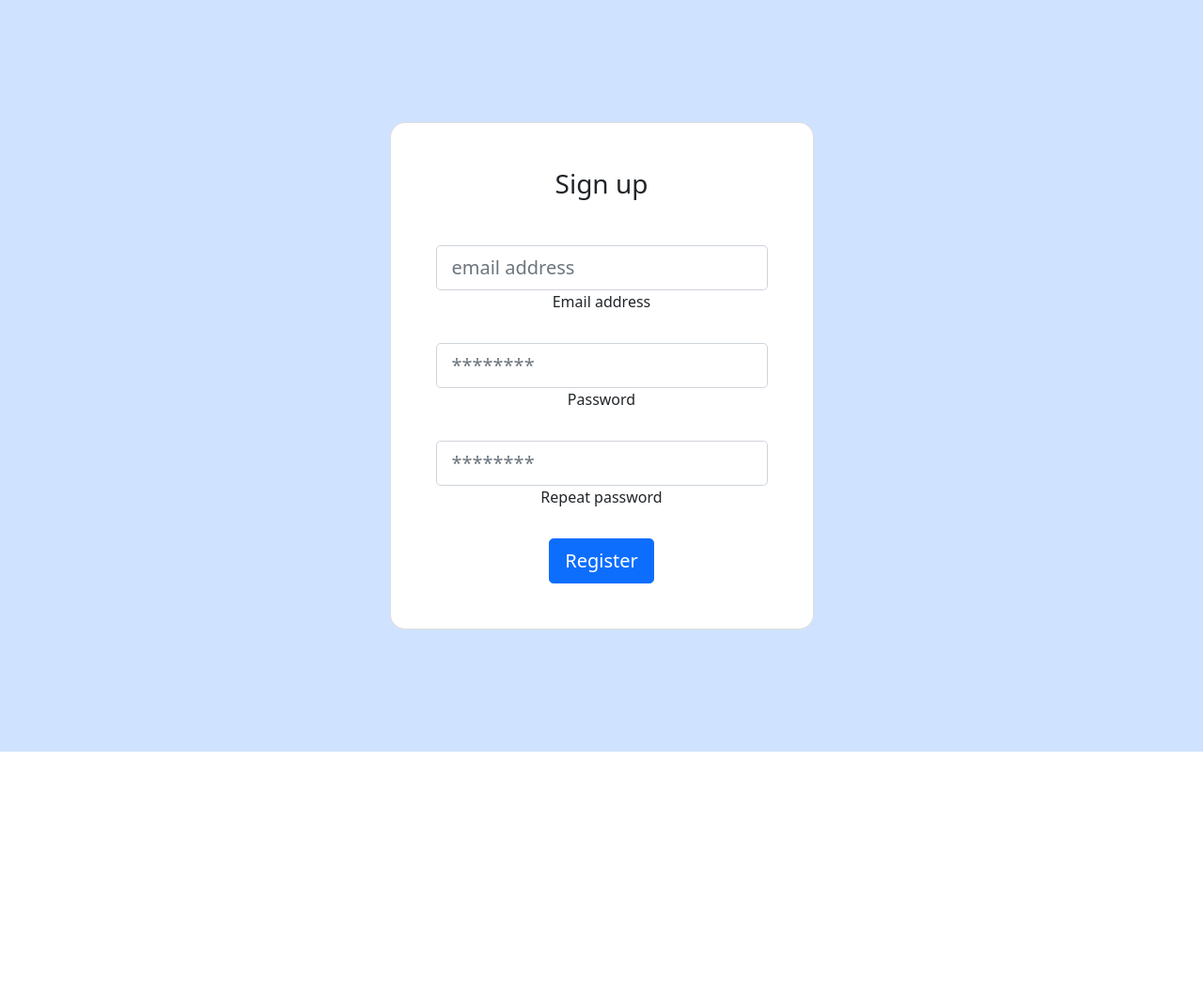
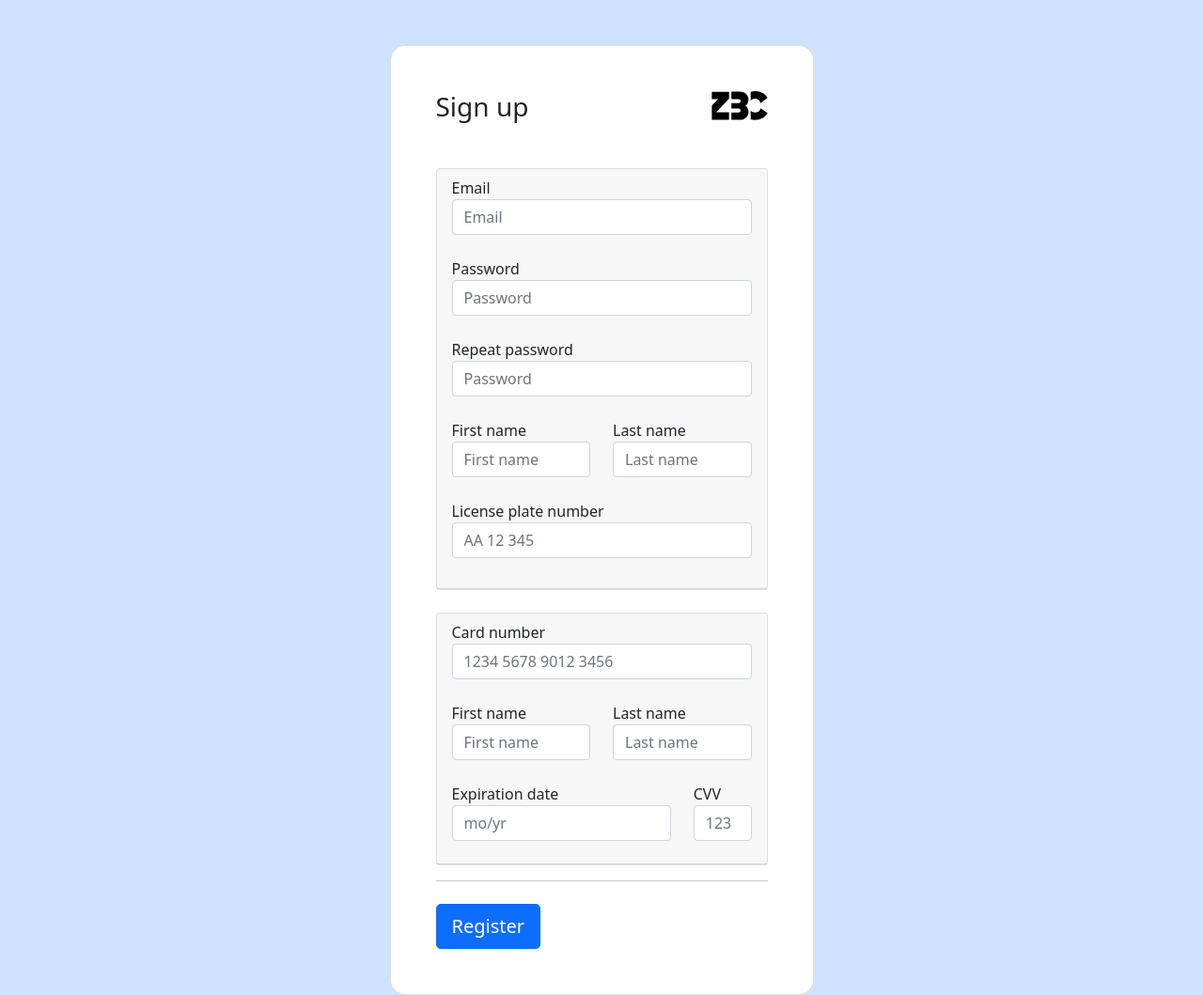
Before and after one commit to kermonurmeoja/ZBCparking, a plain HTML site: page register.html in a window 1280 px wide. Shown: the whole page at 94% size. Before the commit the page ends 800 px from the top, so only its background shows below. Drawn offline with nearby package versions, Linux system fonts and the light colour scheme.

Commit message:
Added card registering

```diff
--- a/register.html
+++ b/register.html
@@ -10,35 +10,114 @@
   <script src="https://cdn.jsdelivr.net/npm/bootstrap@5.1.3/dist/js/bootstrap.bundle.min.js"></script>
 </head>
 
-<body>
-<section class="vh-100" style="background-color: #cfe2ff;">
+<body style="background-color: #cfe2ff;">
+<section class="vh-100">
   <div class="container py-5 h-100">
     <div class="row d-flex justify-content-center align-items-center h-100">
       <div class="col-12 col-md-8 col-lg-6 col-xl-5">
         <div class="card shadow-2-strong" style="border-radius: 1rem;">
-          <div class="card-body p-5 text-center">
-
+          <div class="card-body p-5">
+            <a href="index.html" style="float:right;"><svg version="1.1" id="logo" xmlns="http://www.w3.org/2000/svg" xmlns:xlink="http://www.w3.org/1999/xlink" x="0px" y="0px" width="60px" height="31px" viewBox="0 0 60 31" style="enable-background: new 0 0 60 31;" xml:space="preserve">
+                        <polygon class="st0" points="18.7,0.7 0.4,0.7 0.4,8.5 7.1,8.5 0.4,15.5 0.4,30.4 18.7,30.4 18.7,22.6 5,22.6 18.7,8.1 "></polygon>
+              <path class="st0" d="M36.1,15.5L36.1,15.5L36.1,15.5c2.5-1.4,3.3-4.1,3.3-6.5c0-4.2-3.2-8.4-9.4-8.4h-8.8v7.8h5.5h0.9H29
+                            c1.4,0,2.1,1.1,2.1,2.2s-0.7,2.2-2.1,2.2h-1.4h-0.9h-5.5v2.8v2.8h5.5h0.9H29c1.4,0,2.1,1.1,2.1,2.2s-0.7,2.2-2.1,2.2h-1.4h-0.9h-5.5
+                            v7.8H30c6.2,0,9.4-4.2,9.4-8.4C39.4,19.6,38.5,16.9,36.1,15.5z"></path>
+              <path id="Upper_c" class="st0" d="M46.4,8.1c2.9,0,5.1,1.9,5.8,4.4h0.5L59.7,7C57,2.8,52.3,0.1,46.4,0.1c-1.6,0-3.2,0.2-4.7,0.7v9.3
+                            C42.9,8.8,44.5,8.1,46.4,8.1z"></path>
+              <path class="st0" d="M52.8,18.4h-0.5c-0.7,2.6-2.9,4.4-5.9,4.4c-2,0-3.6-0.8-4.7-2v9.3c1.5,0.4,3.1,0.7,4.7,0.7
+                            c5.7,0,10.7-2.8,13.4-7.2L52.8,18.4z"></path>
+            </svg></a>
             <h3 class="mb-5">Sign up</h3>
 
-            <div class="form-outline mb-4">
-              <input type="email" id="typeEmailX-2" placeholder="email address" class="form-control form-control-lg">
-              <label class="form-label" for="typeEmailX-2">Email address</label>
-            </div>
-            <div class="form-outline mb-4">
-              <input type="password" placeholder="********" id="typePasswordX-2" class="form-control form-control-lg" />
-              <label class="form-label" for="typePasswordX-2">Password</label>
-            </div>
-            <div class="form-outline mb-4">
-              <input type="password" placeholder="********" id="typePasswordX-2" class="form-control form-control-lg" />
-              <label class="form-label" for="typePasswordX-2">Repeat password</label>
+            <div class="card">
+              <div class="card-header">
+                <form>
+                  <div class="form-row">
+                    <div class="form-group mb-4">
+                      <label for="email">Email</label>
+                      <input type="email" class="form-control" id="email" placeholder="Email" required>
+                    </div>
+                    <div class="form-group mb-4">
+                      <label for="password">Password</label>
+                      <input type="password" class="form-control" id="password" placeholder="Password" required>
+                    </div>
+                    <div class="form-group mb-4">
+                      <label for="repeatpassword">Repeat password</label>
+                      <input type="password" class="form-control" id="repeatpassword" placeholder="Password" required>
+                    </div>
+                  </div>
+
+                  <div class="row">
+                    <div class="col">
+                      <label for="firstname">First name</label>
+                      <input type="text" class="form-control" id="firstname" placeholder="First name" required>
+                    </div>
+                    <div class="col">
+                      <label for="lastname">Last name</label>
+                      <input type="text" class="form-control" id="lastname" placeholder="Last name" required>
+                    </div>
+                  </div>
+
+                  <br>
+
+                  <div class="form-row">
+                    <div class="form-group mb-4">
+                      <label for="licenseplate">License plate number</label>
+                      <input type="email" class="form-control" id="licenseplate" placeholder="AA 12 345" required>
+                    </div>
+                  </div>
+
+                </form>
+              </div>
             </div>
 
-            <button class="btn btn-primary btn-lg btn-block" type="submit">Register</button>
+            <br>
+
+            <div class="card">
+              <div class="card-header">
+                <form>
+                  <div class="form-row">
+                    <div class="form-group mb-4">
+                      <label for="cardnumber">Card number</label>
+                      <input type="email" class="form-control" id="cardnumber" placeholder="1234 5678 9012 3456" required>
+                    </div>
+                  </div>
+
+                  <div class="row">
+                    <div class="col">
+                      <label for="firstname">First name</label>
+                      <input type="text" class="form-control" id="firstname" placeholder="First name" required>
+                    </div>
+                    <div class="col">
+                      <label for="lastname">Last name</label>
+                      <input type="text" class="form-control" id="lastname" placeholder="Last name" required>
+                    </div>
+                  </div>
+
+                  <br>
+
+                  <div class="row">
+                    <div class="col">
+                      <label for="cc-expiration">Expiration date</label>
+                      <input type="text" class="form-control" id="cc-expiration" placeholder="mo/yr" required>
+                    </div>
+                    <div class="col-md-3 mb-3">
+                      <label for="cc-cvv">CVV</label>
+                      <input type="text" class="form-control" id="cc-cvv" placeholder="123" required>
+                    </div>
+                  </div>
+              </div>
+            </div>
+            <hr class="mb-4">
+            <button type="button" class="btn btn-primary btn-lg btn-block" type="submit">Register</button>
+            </form>
+
           </div>
         </div>
       </div>
     </div>
   </div>
+
 </section>
 </body>
 </html>
```
